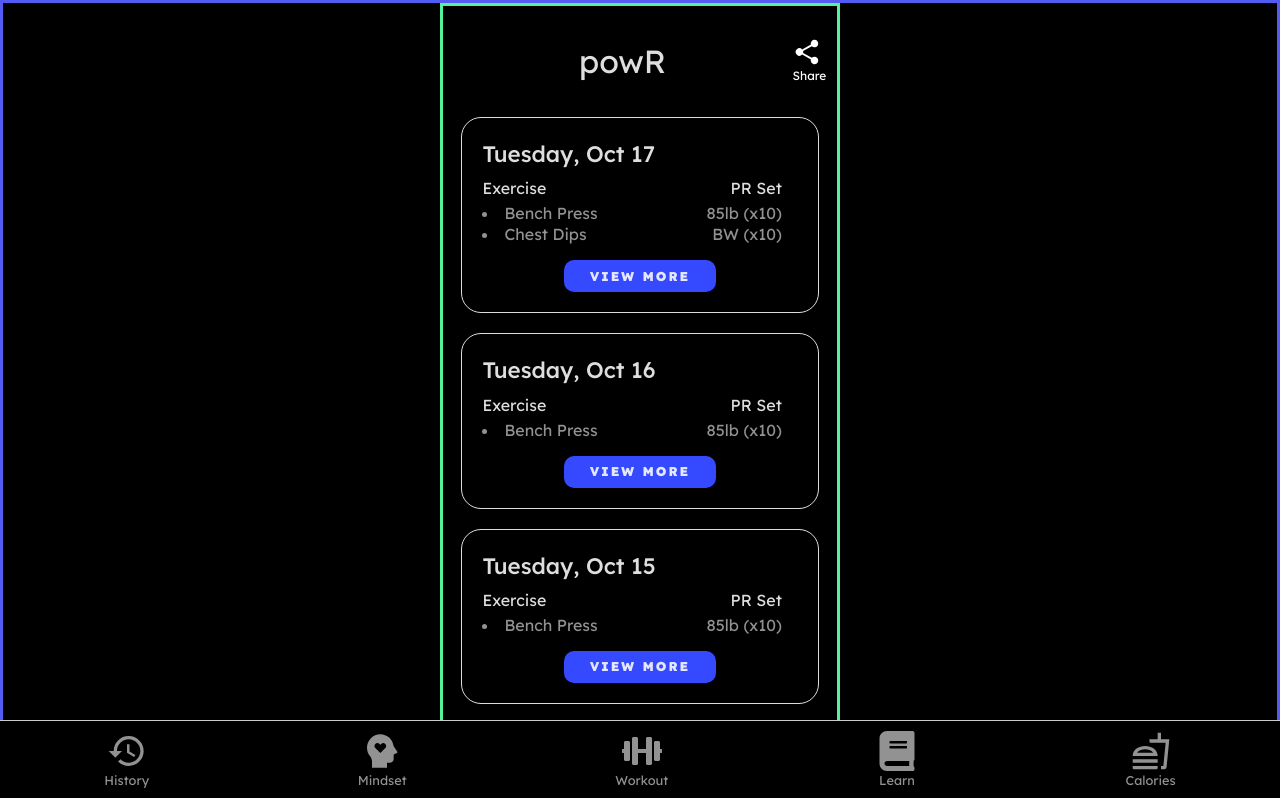
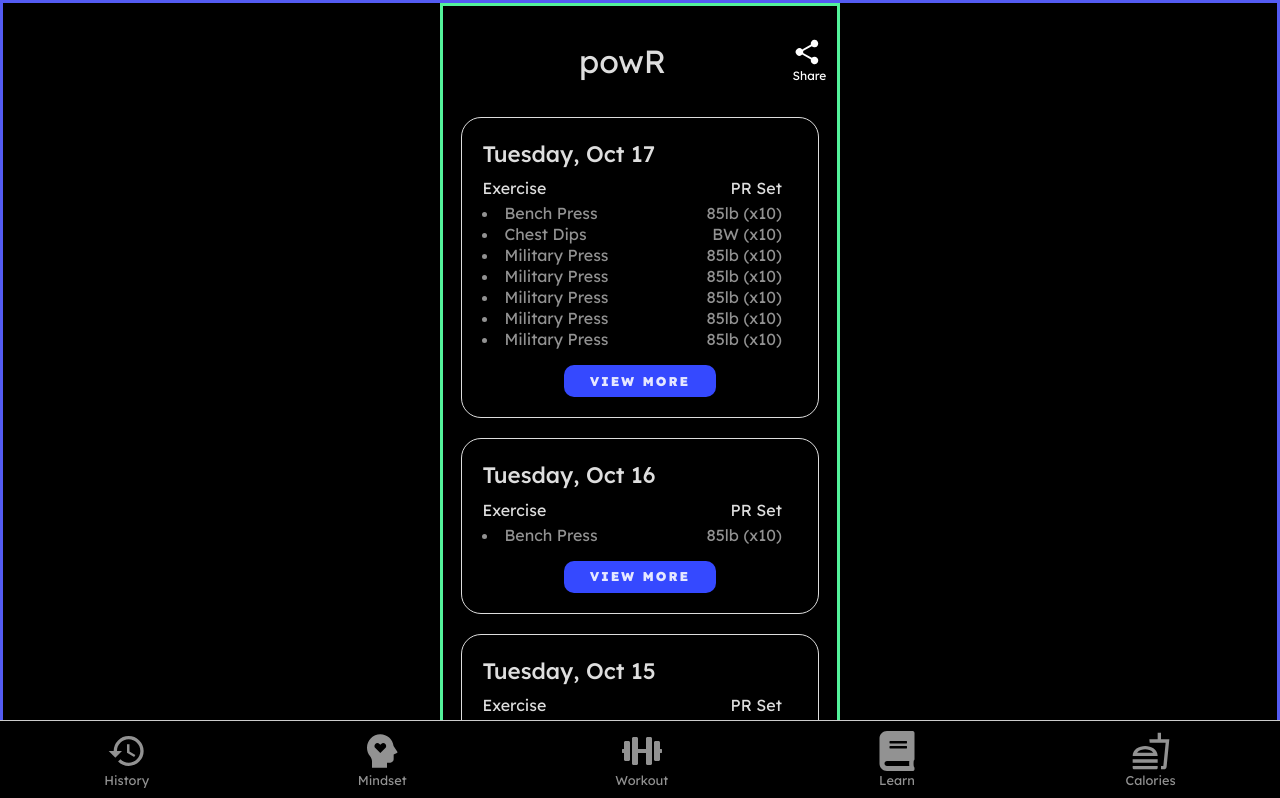
Before and after one commit to andreialbu03/powR, a React (Vite) app: page /history in a window 1280 px wide. Shown: the top 798 px of the page. Built offline with nearby package versions, Linux system fonts and the light colour scheme.

Commit message:
add expanded history tile

```diff
--- a/src/components/ExpandedHistoryTile.tsx
+++ b/src/components/ExpandedHistoryTile.tsx
@@ -1,7 +1,59 @@
-export default function ExpandedHistoryTile(props: any) {
+import CloseButton from "./CloseButton";
+
+type ExerciseType = {
+  id: number;
+  name: string;
+  prSet: string;
+  sets?: {
+    id: number;
+    reps: number;
+    weight: number;
+  }[];
+};
+
+type ExpandedHistoryTileProps = {
+  date: string;
+  duration: string;
+  exercises: ExerciseType[];
+  onClose: () => void;
+};
+
+export default function ExpandedHistoryTile(props: ExpandedHistoryTileProps) {
+  const { exercises, onClose } = props;
+
+  // Move console.log outside the return statement if needed
+  //   console.log(exercises[0]?.sets?.[0]?.reps);
+
   return (
-    <div>
-      <h1>Expanded History Tile</h1>
+    <div className="expanded-history-tile-overlay">
+      <div className="expanded-history-tile">
+        <div className="expanded-tile-header">
+          <h3 className="history-page-tile-date">{props.date}</h3>
+          <CloseButton handleClick={onClose} />
+        </div>
+        <div className="expanded-history-duration">
+          <span>Workout Time: {props.duration}</span>
+        </div>
+        <div>
+          {exercises.map((exercise) => (
+            <div key={exercise.id}>
+              <span className="history-page-tile-header">{exercise.name}</span>
+              {exercise.sets &&
+                exercise.sets.map((set) => (
+                  //   <div key={set.id}>
+                  //     <p>{`Set ${set.id}: Reps - ${set.reps}, Weight - ${set.weight}lb`}</p>
+                  //   </div>
+                  <div className="history-page-tile-exercises" key={set.id}>
+                    <li>
+                      <span>{`${set.weight} lb x ${set.reps}`}</span>
+                    </li>
+                  </div>
+                ))}
+            </div>
+          ))}
+        </div>
+        {/* <button onClick={onClose}>Close</button> */}
+      </div>
     </div>
   );
 }
--- a/src/components/HistoryPageTile.tsx
+++ b/src/components/HistoryPageTile.tsx
@@ -5,10 +5,16 @@
   id: number;
   name: string;
   prSet: string;
+  sets?: {
+    id: number;
+    reps: number;
+    weight: number;
+  }[];
 };
 
 type HistoryPageTileProps = {
   date: string;
+  duration: string;
   exercises: ExerciseType[];
   isLast: boolean;
 };
@@ -30,6 +36,7 @@
       </div>
     );
   });
+
   return (
     <div className={`history-page-tile ${props.isLast ? "last-tile" : ""}`}>
       <h3 className="history-page-tile-date">{props.date}</h3>
@@ -41,7 +48,14 @@
       <a className="btn" onClick={handleExpandClick}>
         View More
       </a>
-      {isExpanded && <ExpandedHistoryTile exercises={props.exercises} />}
+      {isExpanded && (
+        <ExpandedHistoryTile
+          date={props.date}
+          duration={props.duration}
+          exercises={props.exercises}
+          onClose={() => setIsExpanded(false)}
+        />
+      )}
     </div>
   );
 }
--- a/src/data/HistoryPageData.tsx
+++ b/src/data/HistoryPageData.tsx
@@ -2,22 +2,168 @@
   {
     id: 1,
     date: "Tuesday, Oct 17",
+    duration: "1h 30m",
     exercises: [
       {
         id: 1,
         name: "Bench Press",
         prSet: "85lb (x10)",
+        sets: [
+          {
+            id: 1,
+            reps: 10,
+            weight: 85,
+          },
+          {
+            id: 2,
+            reps: 10,
+            weight: 85,
+          },
+          {
+            id: 3,
+            reps: 10,
+            weight: 85,
+          },
+        ],
       },
       {
         id: 2,
         name: "Chest Dips",
         prSet: "BW (x10)",
+        sets: [
+          {
+            id: 1,
+            reps: 10,
+            weight: 0,
+          },
+          {
+            id: 2,
+            reps: 10,
+            weight: 0,
+          },
+          {
+            id: 3,
+            reps: 10,
+            weight: 0,
+          },
+        ],
+      },
+      {
+        id: 3,
+        name: "Military Press",
+        prSet: "85lb (x10)",
+        sets: [
+          {
+            id: 1,
+            reps: 10,
+            weight: 85,
+          },
+          {
+            id: 2,
+            reps: 10,
+            weight: 85,
+          },
+          {
+            id: 3,
+            reps: 10,
+            weight: 85,
+          },
+        ],
+      },
+      {
+        id: 3,
+        name: "Military Press",
+        prSet: "85lb (x10)",
+        sets: [
+          {
+            id: 1,
+            reps: 10,
+            weight: 85,
+          },
+          {
+            id: 2,
+            reps: 10,
+            weight: 85,
+          },
+          {
+            id: 3,
+            reps: 10,
+            weight: 85,
+          },
+        ],
+      },
+      {
+        id: 3,
+        name: "Military Press",
+        prSet: "85lb (x10)",
+        sets: [
+          {
+            id: 1,
+            reps: 10,
+            weight: 85,
+          },
+          {
+            id: 2,
+            reps: 10,
+            weight: 85,
+          },
+          {
+            id: 3,
+            reps: 10,
+            weight: 85,
+          },
+        ],
+      },
+      {
+        id: 3,
+        name: "Military Press",
+        prSet: "85lb (x10)",
+        sets: [
+          {
+            id: 1,
+            reps: 10,
+            weight: 85,
+          },
+          {
+            id: 2,
+            reps: 10,
+            weight: 85,
+          },
+          {
+            id: 3,
+            reps: 10,
+            weight: 85,
+          },
+        ],
+      },
+      {
+        id: 3,
+        name: "Military Press",
+        prSet: "85lb (x10)",
+        sets: [
+          {
+            id: 1,
+            reps: 10,
+            weight: 85,
+          },
+          {
+            id: 2,
+            reps: 10,
+            weight: 85,
+          },
+          {
+            id: 3,
+            reps: 10,
+            weight: 85,
+          },
+        ],
       },
     ],
   },
   {
     id: 2,
     date: "Tuesday, Oct 16",
+    duration: "1h 25m",
     exercises: [
       {
         id: 2,
@@ -29,6 +175,7 @@
   {
     id: 3,
     date: "Tuesday, Oct 15",
+    duration: "1h 00m",
     exercises: [
       {
         id: 3,
@@ -40,6 +187,7 @@
   {
     id: 4,
     date: "Tuesday, Oct 14",
+    duration: "1h 36m",
     exercises: [
       {
         id: 3,
@@ -51,6 +199,7 @@
   {
     id: 5,
     date: "Tuesday, Oct 13",
+    duration: "1h 48m",
     exercises: [
       {
         id: 3,
--- a/src/pages/HistoryPage.tsx
+++ b/src/pages/HistoryPage.tsx
@@ -9,6 +9,7 @@
       <div className="history-page-tile-feed" key={item.id}>
         <HistoryPageTile
           date={item.date}
+          duration={item.duration}
           exercises={item.exercises}
           isLast={item.id === HistoryPageData.length}
         />
--- a/src/pages/Styles/HistoryPage.css
+++ b/src/pages/Styles/HistoryPage.css
@@ -74,3 +74,44 @@
   transform: scale(1.1);
   transition: 0.1s;
 }
+
+.expanded-history-tile-overlay {
+  position: fixed;
+  top: 0;
+  left: 0;
+  width: 100%;
+  height: 95%;
+  background: rgba(0, 0, 0, 0.5);
+  display: flex;
+  justify-content: center;
+  align-items: center;
+}
+
+.expanded-history-tile {
+  background: var(--clr-dark-grey);
+  padding: 20px;
+  border-radius: 20px;
+  border: white 1px solid;
+  width: 70%;
+  max-height: 80vh;
+  overflow-y: auto;
+}
+
+.expanded-tile-header {
+  display: flex;
+  justify-content: space-between;
+  align-items: center;
+  margin-bottom: 5px;
+}
+
+.expanded-history-duration {
+  display: flex;
+  justify-content: space-between;
+  align-items: center;
+  margin-bottom: 5px;
+  color: var(--clr-light-grey);
+  margin-top: 0;
+  border-top: 0;
+  margin-top: 0;
+  line-height: 1;
+}
```
